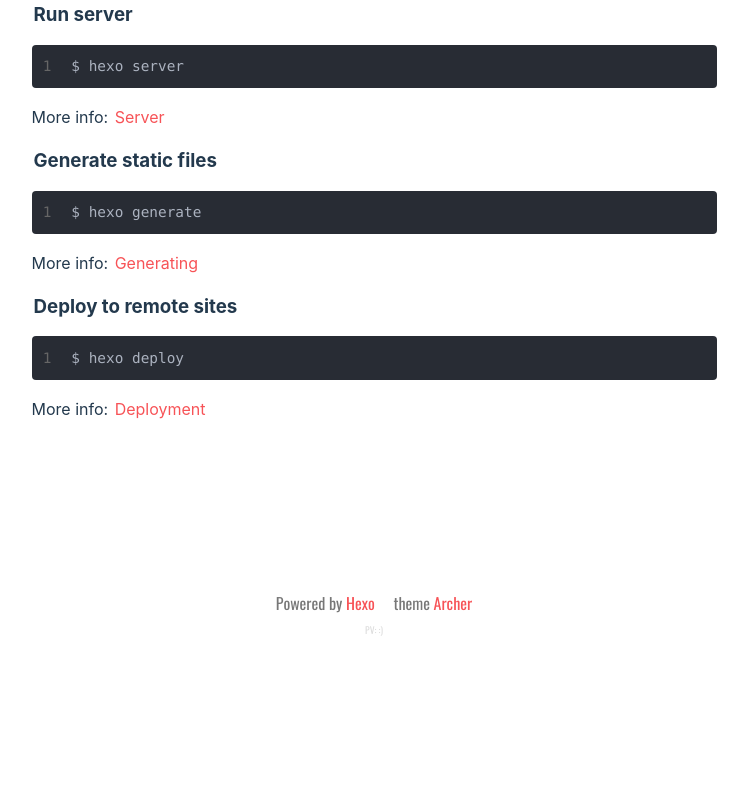
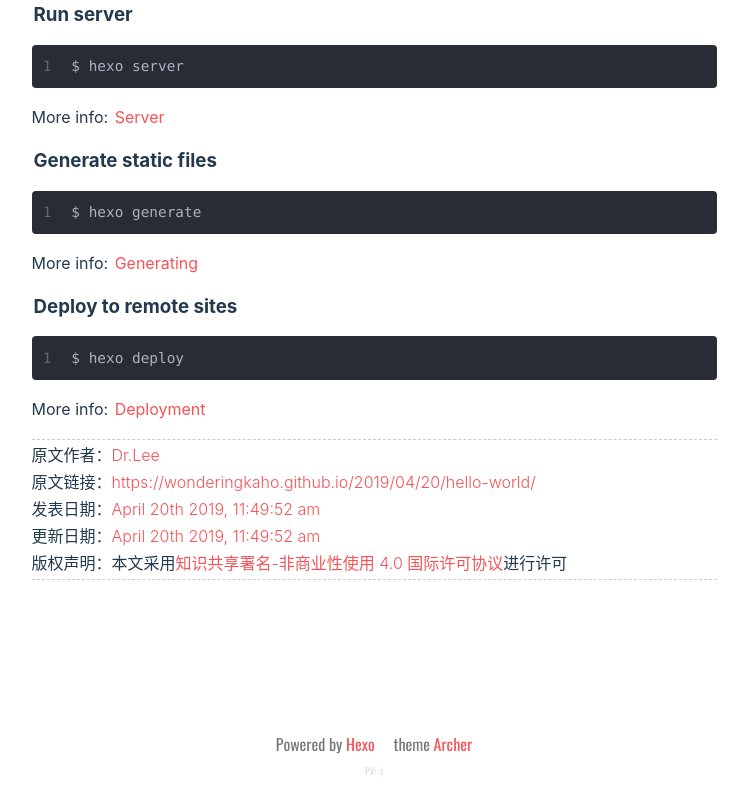
Before and after one commit to Wonderingkaho/Wonderingkaho, a plain HTML site: page 2019/04/20/hello-world/index.html in a window 1280 px wide. Shown: the part 754-1556 px from the top of the page, without its empty margins (266-1014 px from the left). Before the commit the page ends 1415 px from the top, so only its background shows below. Drawn offline with nearby package versions, Linux system fonts and the light colour scheme; some packages are replaced by stand-ins of ours; a script that the page names is missing; a web font is replaced by a local one.

Commit message:
Site updated: 2019-04-20 19:55:30

```diff
--- a/2019/04/20/hello-world/index.html
+++ b/2019/04/20/hello-world/index.html
@@ -408,6 +408,14 @@ height:50vh;
     </article>
     <!-- license  -->
 
+        <div class="license-wrapper">
+            <p>原文作者：<a href="https://wonderingkaho.github.io">Dr.Lee</a>
+            </p><p>原文链接：<a href="https://wonderingkaho.github.io/2019/04/20/hello-world/">https://wonderingkaho.github.io/2019/04/20/hello-world/</a>
+            </p><p>发表日期：<a href="https://wonderingkaho.github.io/2019/04/20/hello-world/">April 20th 2019, 11:49:52 am</a>
+            </p><p>更新日期：<a href="https://wonderingkaho.github.io/2019/04/20/hello-world/">April 20th 2019, 11:49:52 am</a>
+            </p><p>版权声明：本文采用<a rel="license" href="http://creativecommons.org/licenses/by-nc/4.0/">知识共享署名-非商业性使用 4.0 国际许可协议</a>进行许可</p>
+        </div>
+
     <!-- paginator  -->
     <ul class="post-paginator">
         <li class="next">
```
